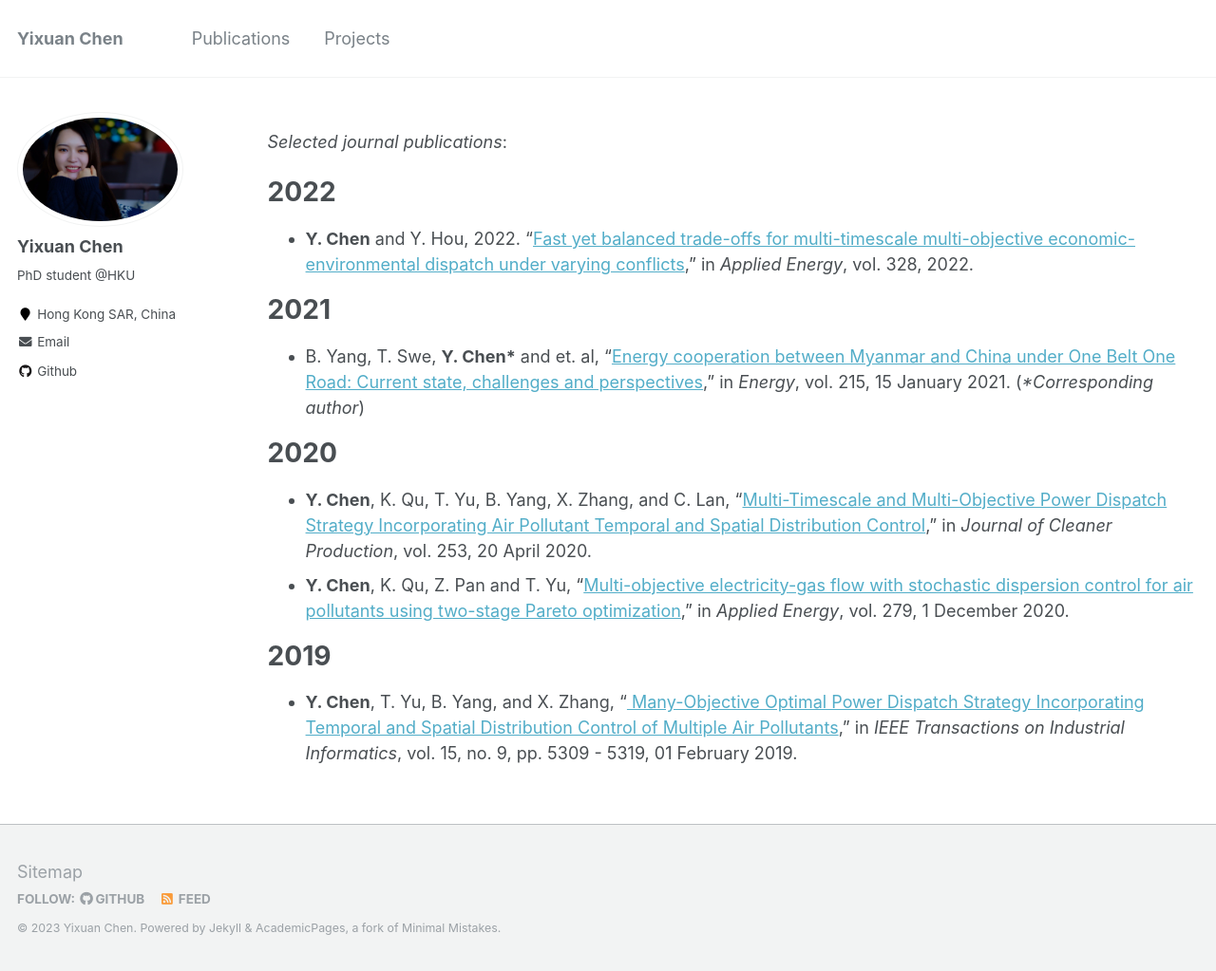
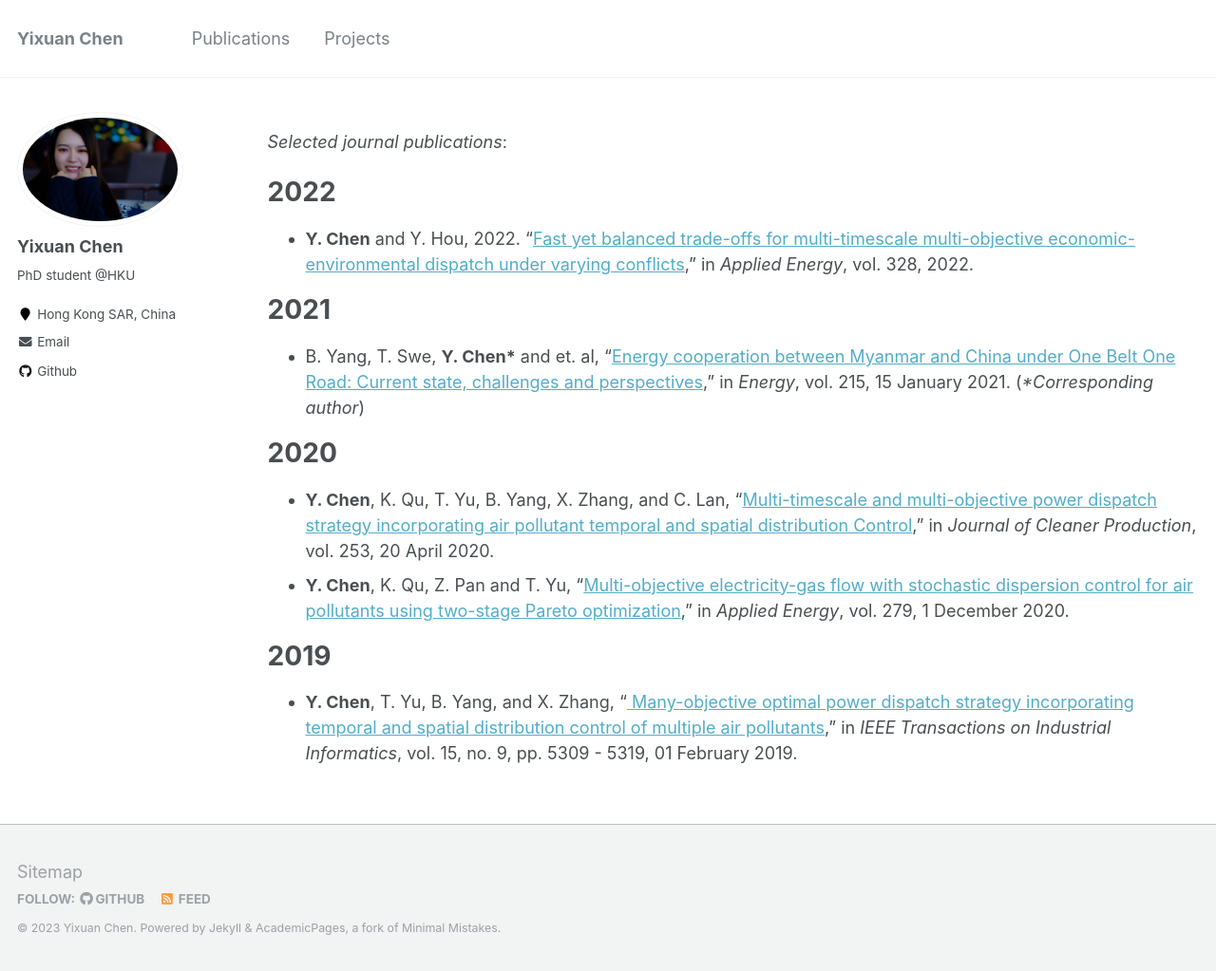
Before and after one commit to Yixuan-Chen0614/webpage-main, a Jekyll site: the page built from _pages/cv.md, in a window 1280 px wide and 1023 px high. Shown: the whole window at 95% size. Built offline with Jekyll 4.4.1, drawn with Linux system fonts in a browser that asks for light colours.

Commit message:
Update cv.md

```diff
--- a/_pages/cv.md
+++ b/_pages/cv.md
@@ -23,11 +23,11 @@ _Selected journal publications_:
 
 2020
 ======
-* **Y. Chen**, K. Qu, T. Yu, B. Yang, X. Zhang, and C. Lan, "[Multi-Timescale and Multi-Objective Power Dispatch Strategy Incorporating Air Pollutant Temporal and Spatial Distribution Control](https://ieeexplore.ieee.org/document/9801660)," in *Journal of Cleaner Production*, vol. 253, 20 April 2020.
+* **Y. Chen**, K. Qu, T. Yu, B. Yang, X. Zhang, and C. Lan, "[Multi-timescale and multi-objective power dispatch strategy incorporating air pollutant temporal and spatial distribution Control](https://ieeexplore.ieee.org/document/9801660)," in *Journal of Cleaner Production*, vol. 253, 20 April 2020.
 * **Y. Chen**, K. Qu, Z. Pan and T. Yu, "[Multi-objective electricity-gas flow with stochastic dispersion control for air pollutants using two-stage Pareto optimization](https://doi.org/10.1016/j.apenergy.2020.115773)," in *Applied Energy*, vol. 279, 1 December 2020.
 
 
 2019
 ======
 * **Y. Chen**, T. Yu, B. Yang, and X. Zhang, "[
-Many-Objective Optimal Power Dispatch Strategy Incorporating Temporal and Spatial Distribution Control of Multiple Air Pollutants](https://ieeexplore.ieee.org/abstract/document/8632765)," in *IEEE Transactions on Industrial Informatics*, vol. 15, no. 9, pp. 5309 - 5319, 01 February 2019.
+Many-objective optimal power dispatch strategy incorporating temporal and spatial distribution control of multiple air pollutants](https://ieeexplore.ieee.org/abstract/document/8632765)," in *IEEE Transactions on Industrial Informatics*, vol. 15, no. 9, pp. 5309 - 5319, 01 February 2019.
```
